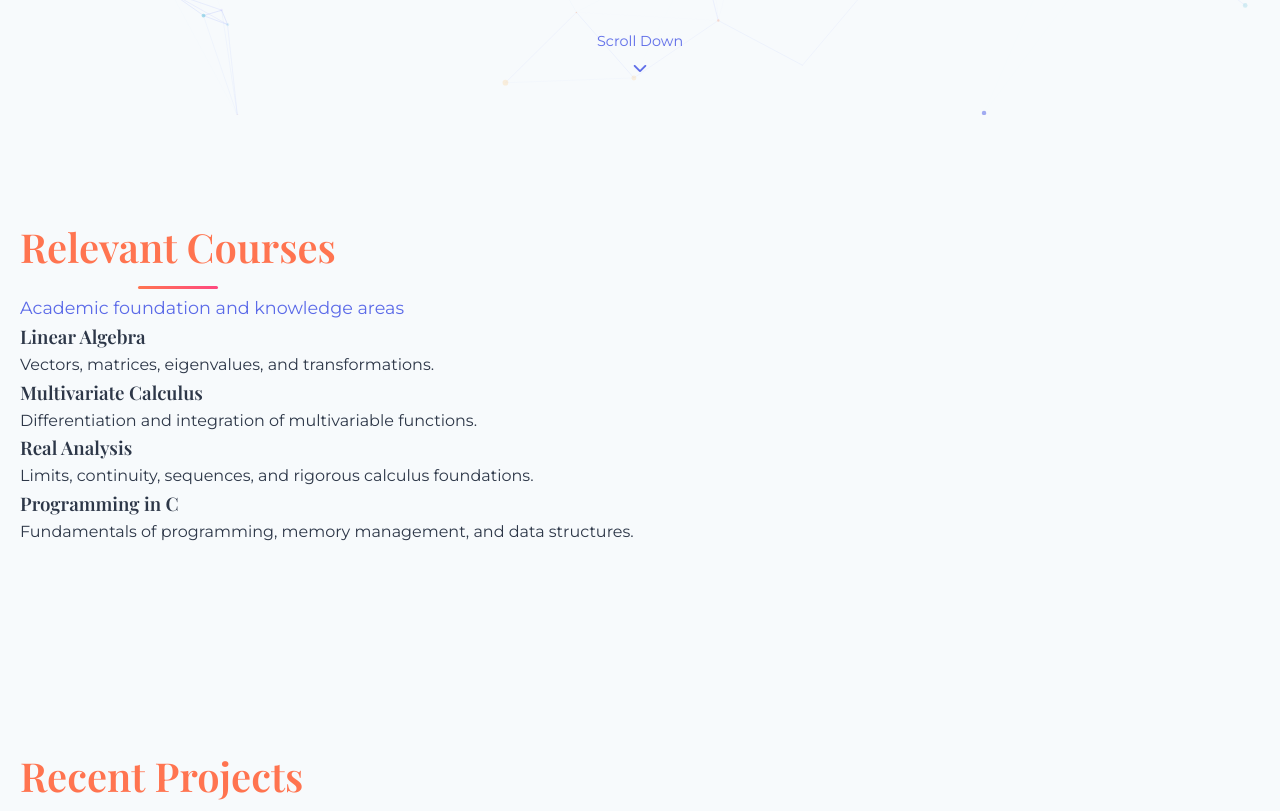
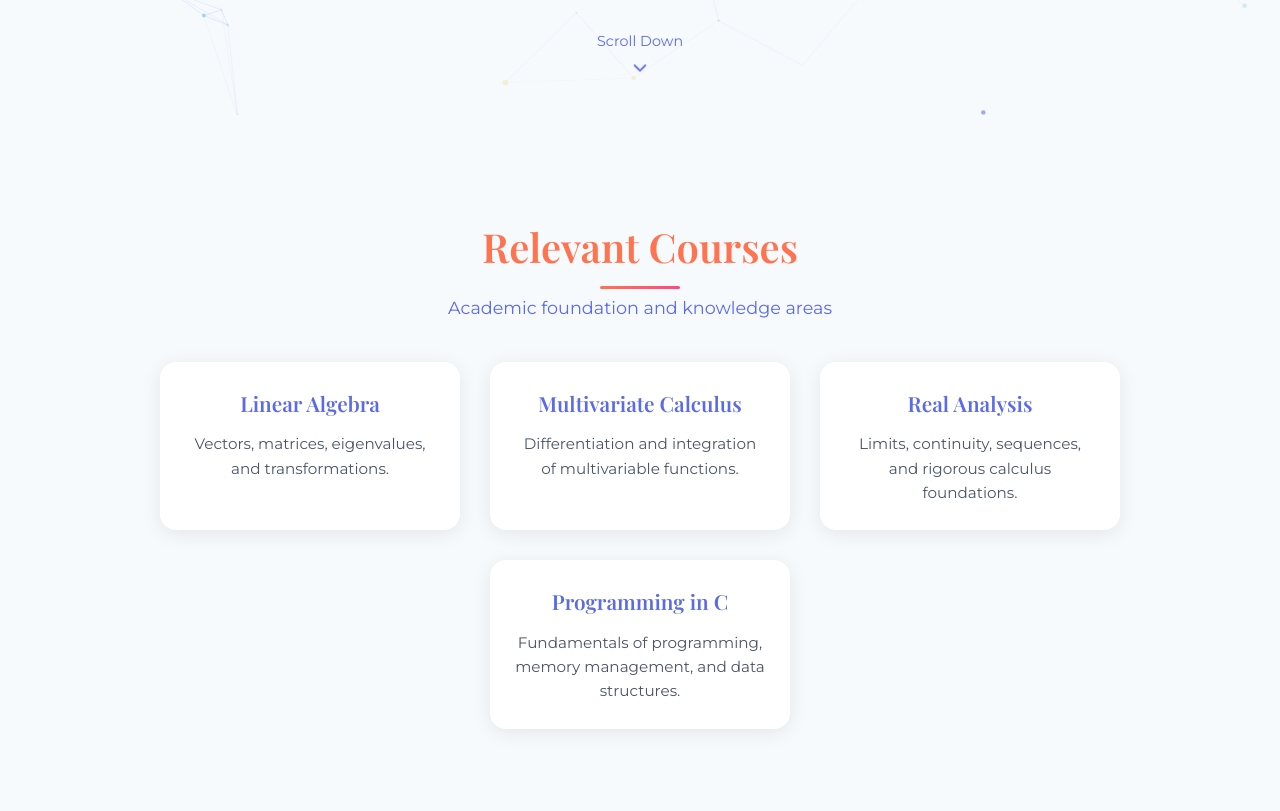
Before and after one commit to ramdaftari/ramdaftari.github.io, a plain HTML site: page index.html in a window 1280 px wide. Shown: the part 685-1496 px from the top of the page. Drawn offline with nearby package versions, Linux system fonts and the light colour scheme; animation ran at ten frames a second.

Commit message:
Update style.css

```diff
--- a/style.css
+++ b/style.css
@@ -316,7 +316,9 @@ h1, h2, h3, h4 {
 .section {
     padding: 100px 20px;
     position: relative;
+    text-align: center; /* ✅ Center-aligns headings and inner content */
 }
+
 
 .alternate-bg {
     background-color: rgba(245, 247, 250, 0.8);
@@ -416,12 +418,6 @@ h1, h2, h3, h4 {
     text-align: center;
 }
 
-.course-icon {
-    font-size: 2.5rem;
-    color: #5B6AE8;
-    margin-bottom: 20;
-}
-
 .flip-container {
   display: grid;
   grid-template-columns: repeat(auto-fill, minmax(220px, 1fr));
@@ -492,3 +488,36 @@ h1, h2, h3, h4 {
   0%, 100% { transform: translateY(0); }
   50% { transform: translateY(-8px); }
 }
+
+.card-container {
+  display: flex;
+  flex-wrap: wrap;
+  justify-content: center;
+  gap: 30px;
+  margin-top: 40px;
+}
+
+.card {
+  background-color: #ffffff;
+  border-radius: 16px;
+  box-shadow: 0 4px 20px rgba(0, 0, 0, 0.08);
+  padding: 25px;
+  width: 300px;
+  text-align: center;
+  transition: transform 0.3s ease;
+}
+
+.card:hover {
+  transform: translateY(-5px);
+}
+
+.card h3 {
+  font-size: 1.3rem;
+  color: #5B6AE8;
+  margin-bottom: 12px;
+}
+
+.card p {
+  font-size: 0.95rem;
+  color: #4a5568;
+}
```
